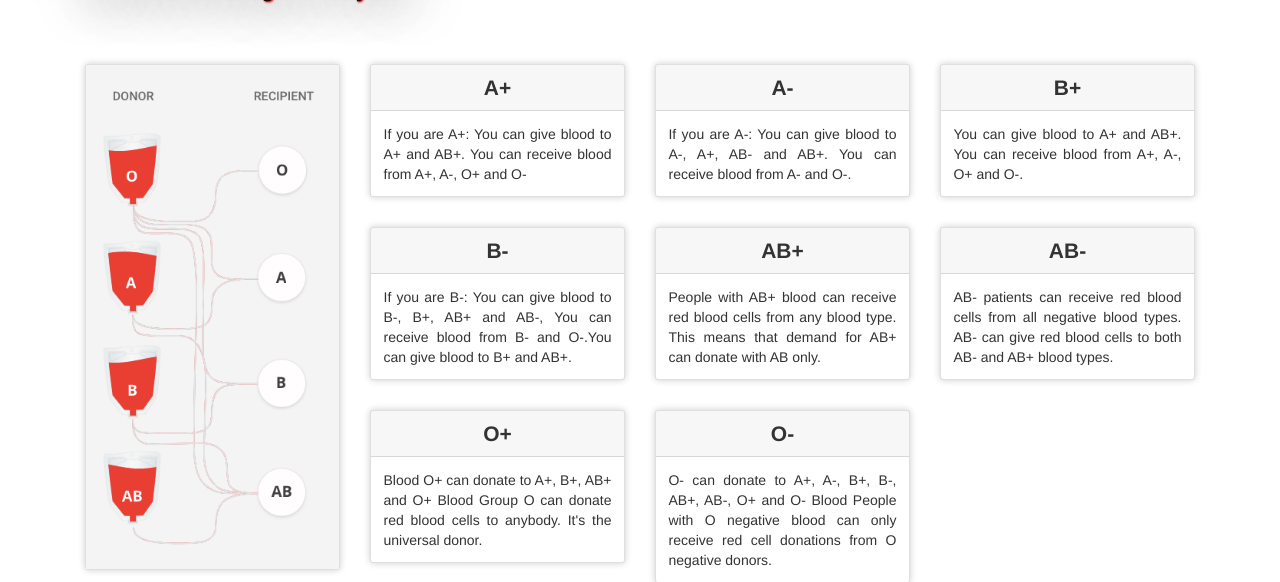
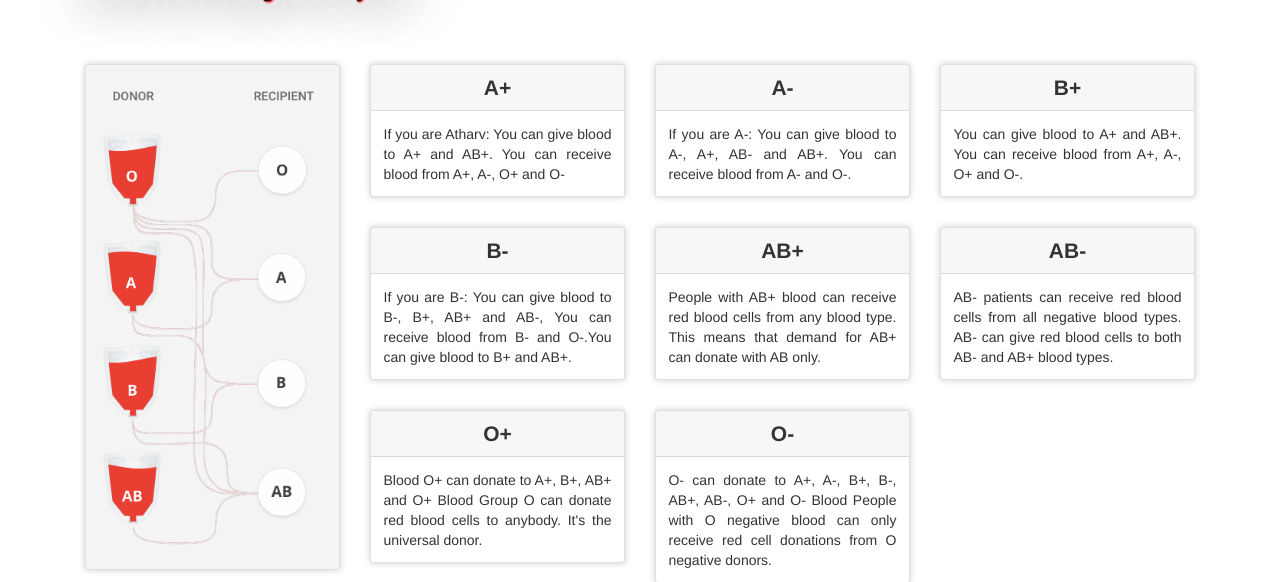
Before and after one commit to atharvp6212/Blood-Bank-Management-System, a PHP site: page / in a window 1280 px wide. Shown: the part 70-652 px from the top of the page. Run offline with PHP 8.4, Linux system fonts and the light colour scheme; some libraries are stand-ins or nearby versions.

Commit message:
Update index.php

```diff
--- a/index.php
+++ b/index.php
@@ -26,7 +26,7 @@
                 <div class="card">
                     <div class="card-header text-center">A+</div>
                     <div class="card-body">
-                        If you are A+: You can give blood to A+ and AB+. You can receive blood from A+, A-, O+ and O-
+                        If you are Atharv: You can give blood to A+ and AB+. You can receive blood from A+, A-, O+ and O-
                     </div>
                 </div>
             </div>
```
